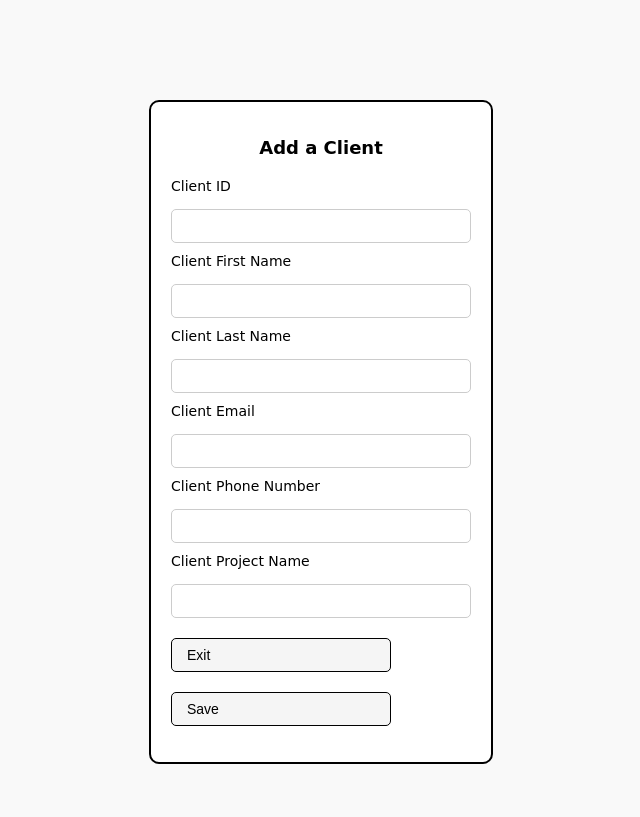
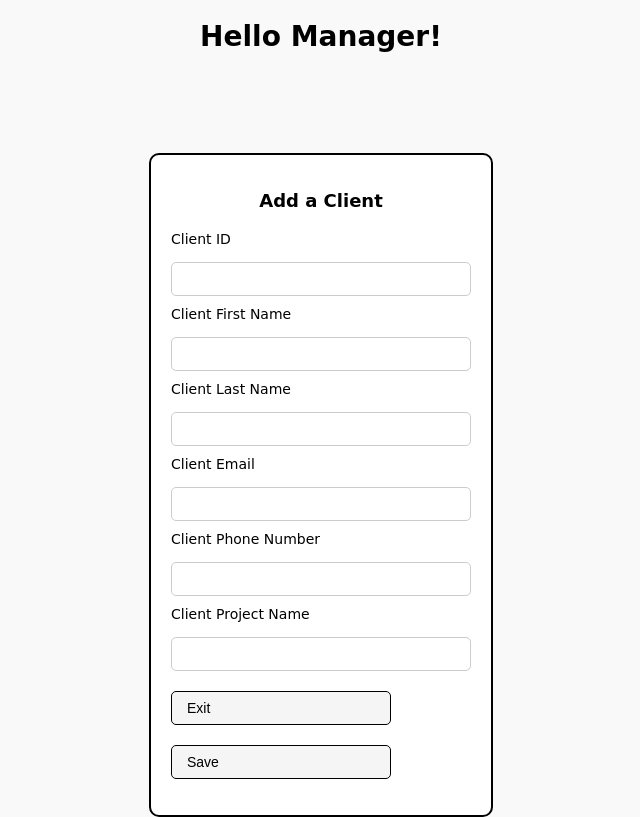
Before and after one commit to ahmadmunim/company-db-dashboard, a PHP site: page /app/manager/createClient.php in a window 1280 px wide. Shown: the whole page, without its empty margins (319-959 px from the left). Before the commit the page ends 764 px from the top, so only its background shows below. Run offline with PHP 8.4, Linux system fonts and the light colour scheme.

Commit message:
add: missing hello messages

```diff
--- a/Phase3/app/manager/createClient.php
+++ b/Phase3/app/manager/createClient.php
@@ -7,6 +7,7 @@
     </head>
 
     <body>
+        <h1>Hello Manager!</h1>
         <div class ="form-container">
             <h2>Add a Client</h2>
             <form class="create-form" method ="POST" action="../../controller.php">
--- a/Phase3/app/manager/managePaystub.php
+++ b/Phase3/app/manager/managePaystub.php
@@ -16,6 +16,7 @@ if (isset($_SESSION['viewPaystub'])) {
     </head>
 
     <body>
+        <h1>Hello Manager!</h1>
         <div class="container">
             <form class="menu-btn" method ="POST" action="../../controller.php">
                 <!--Paystub Button-->
```
